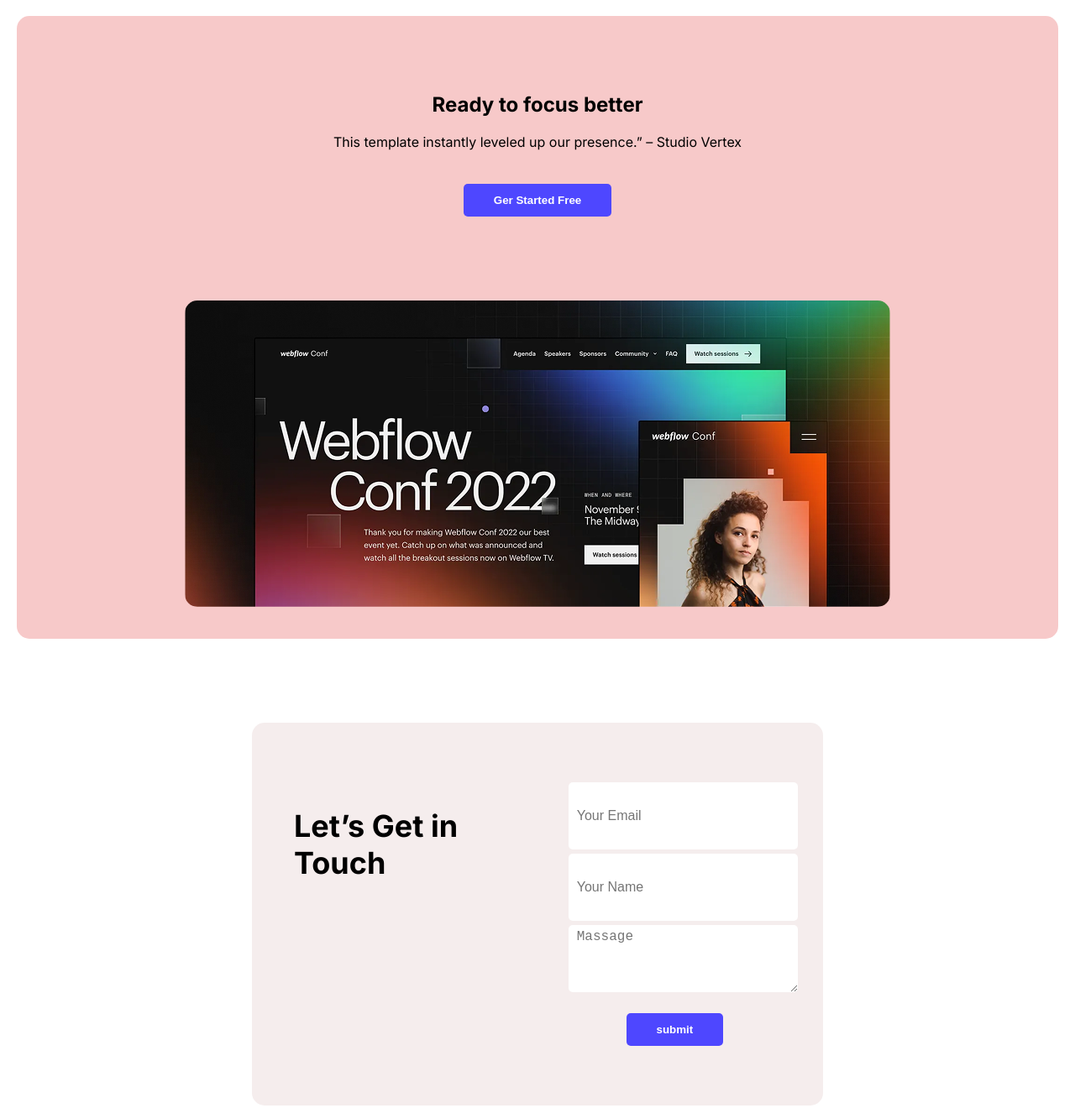
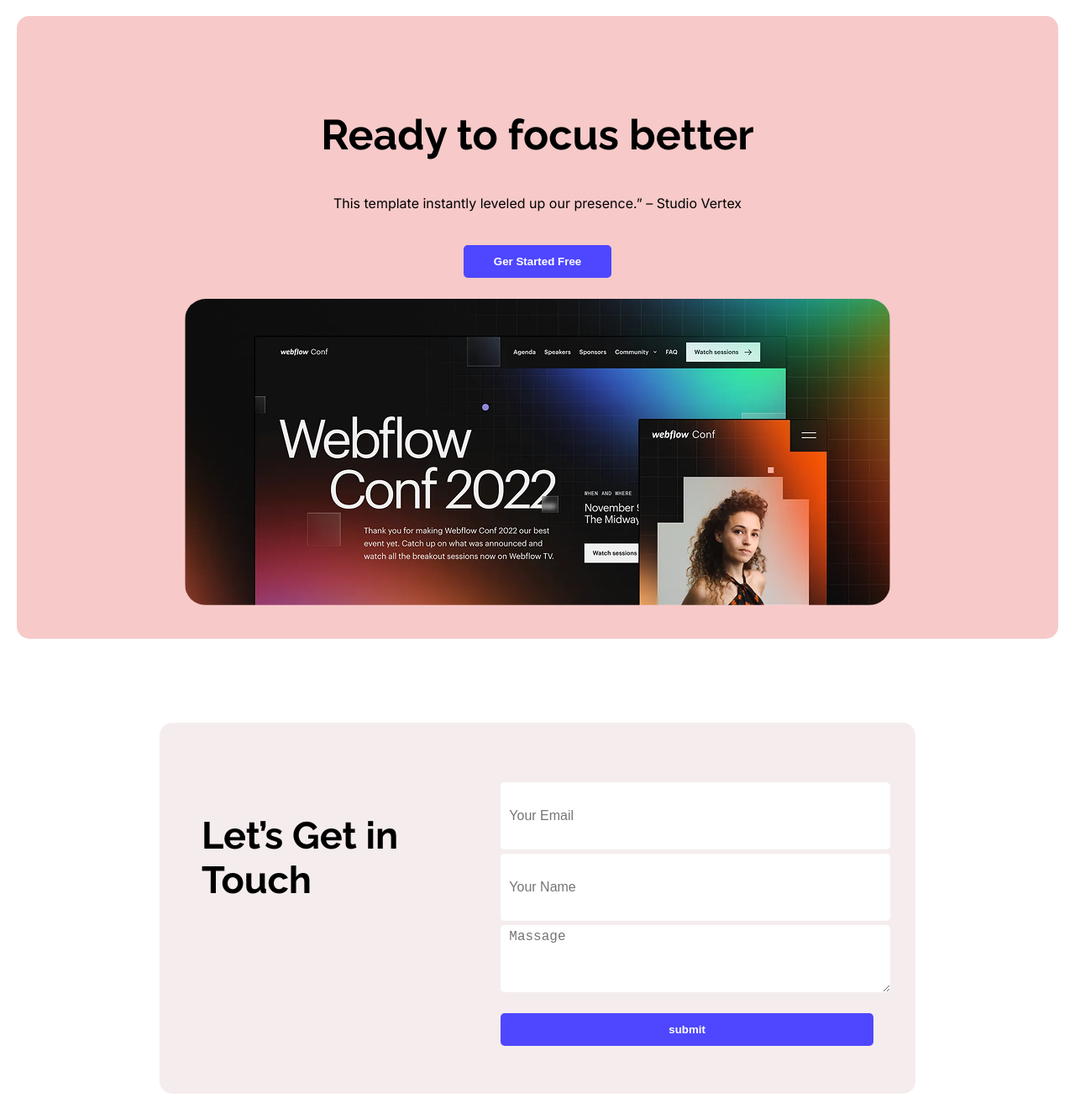
Before and after one commit to anoy247/New-Assignment-, a plain HTML site: page styles file/index.html in a window 1280 px wide. Shown: the part 2080-3400 px from the top of the page at 84% size. Drawn offline with Linux system fonts and the light colour scheme.

Commit message:
my last commit code

```diff
--- a/styles file/index.css
+++ b/styles file/index.css
@@ -24,7 +24,9 @@ header{
     background-image: url(Assets/Hero-bg.png);
 
 
+
 }
+
 
 
 .nav-title{
@@ -107,8 +109,13 @@ height: 237;
  margin: 170px 0 170px 0;
   text-align: center;
   text-justify: auto;
+  font-family: raleway;
 
 
+}
+
+.font-section{
+    raleway
 }
 .about{
      margin: 150px 159px 0px 200px;
@@ -126,7 +133,7 @@ height: 237;
 }
 .h1-action{
     font-size: 42;
-     font-family: releway;
+     font-family: raleway;
     font-weight: bold;
 }
 .section-description{
@@ -210,7 +217,15 @@ height: 237;
 .header-about{
     border-radius: 15px;
 
+
 }
+
+.head-about{
+   font-family: raleway;
+    font-size: 50px;
+    font-weight: bold;}
+
+
 .this-about{
     background-color: #f7c9c9;
     border-radius: 15px;
@@ -223,27 +238,32 @@ height: 237;
 
 }
 .img-fox{
-    border-radius: 15px;
-    margin-top: 100px;
+    border-radius: 25px;
+    margin: 25px 15px;
+    height: 365px;
+    width: 840px;
+
 }
 .from{
     background-color: rgb(245, 237, 237);
-     border-radius: 15px;
+    border-radius: 15px;
     padding: 71px 50px;
-    max-width: 580px;
-    height: 280pxpx;
+    max-width: 800px;
+    height: 300px;
     margin: 0 auto;
     margin-top: 100px;
     text-align: center;
     display: flex;
     gap: 100px;
+
 }
 .header-from{
     width: 300px;
     font-weight: bold;
-    font-size: x-large;
+    font-size: 30px;
     height: 232px;
     text-align: left;
+    font-family: raleway;
 }
 
 main input[type="text"], main input[type=email], main textarea{
@@ -280,7 +300,9 @@ main input[type="text"], main input[type=email], main textarea{
   color: #4a45f2;
   font-size: 100px;
   font-family: inter;
-  font-weight: bolder;
+   font-weight: 800px;
+   margin-bottom: 30px;
+   height: 100px;
 
 
 }
@@ -293,3 +315,15 @@ main input[type="text"], main input[type=email], main textarea{
 
 
 }
+
+.btn-from{
+    background-color: #4E47FF;
+    font-weight: bold;
+    color: #FFFFFF;
+    font-size: 16;
+    padding: 12px 200px;
+    border-radius: 5px;
+    border: none;
+
+
+}
--- a/styles file/index.html
+++ b/styles file/index.html
@@ -16,7 +16,7 @@
 
 
 
-</head>
+</head >
 
 <body class="inter-normal">
     <header class="header">
@@ -59,7 +59,7 @@
 
     <main class="header-stats">
         <div class="stats">
-  <h2>Joined Thousands of Productive Users</h2>
+  <h2 class="font-section">Joined Thousands of Productive Users</h2>
   <div class="stat-block">
     <div>
       <div class="number">50K</div>
@@ -80,7 +80,7 @@
 
 <main>
     <section class="this-about">
-        <div class="header-about"><h1>Ready to focus better</h1>
+        <div class="header-about"><h1 class="head-about">Ready to focus better</h1>
             <div class="labal">This template instantly leveled up our presence.” – Studio Vertex
 
             </div>
@@ -106,7 +106,11 @@
                 <input type="text" name="" id="" placeholder="Your Name">
                 <textarea name="" id="" cols="30" rows="10" placeholder="Massage"></textarea>
                 <br>
-                <input class="btn-primary" type="submit" value="submit">
+
+                    <input class="btn-from" type="submit" value="submit">
+
+
+
             </form>
 
         </section>
```
